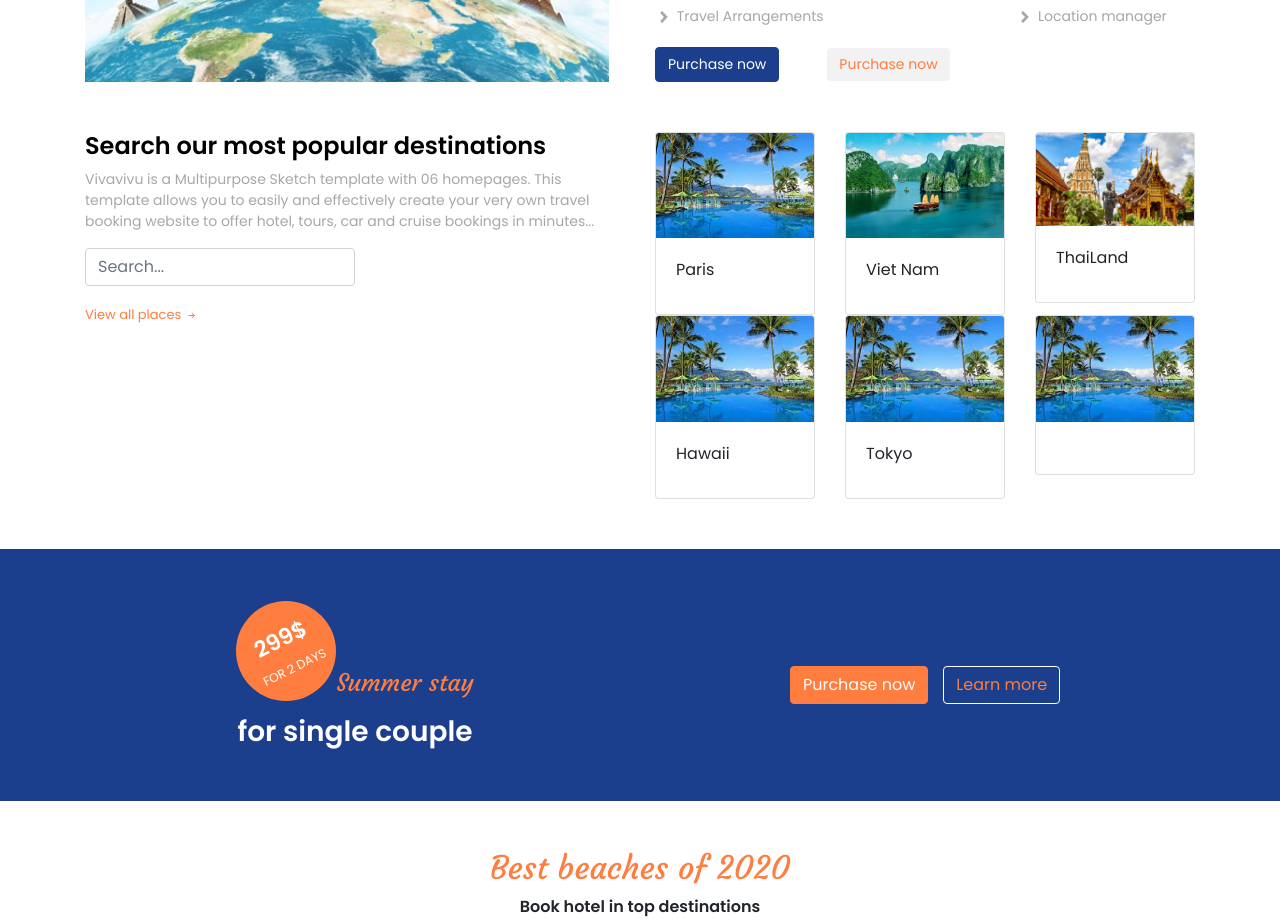
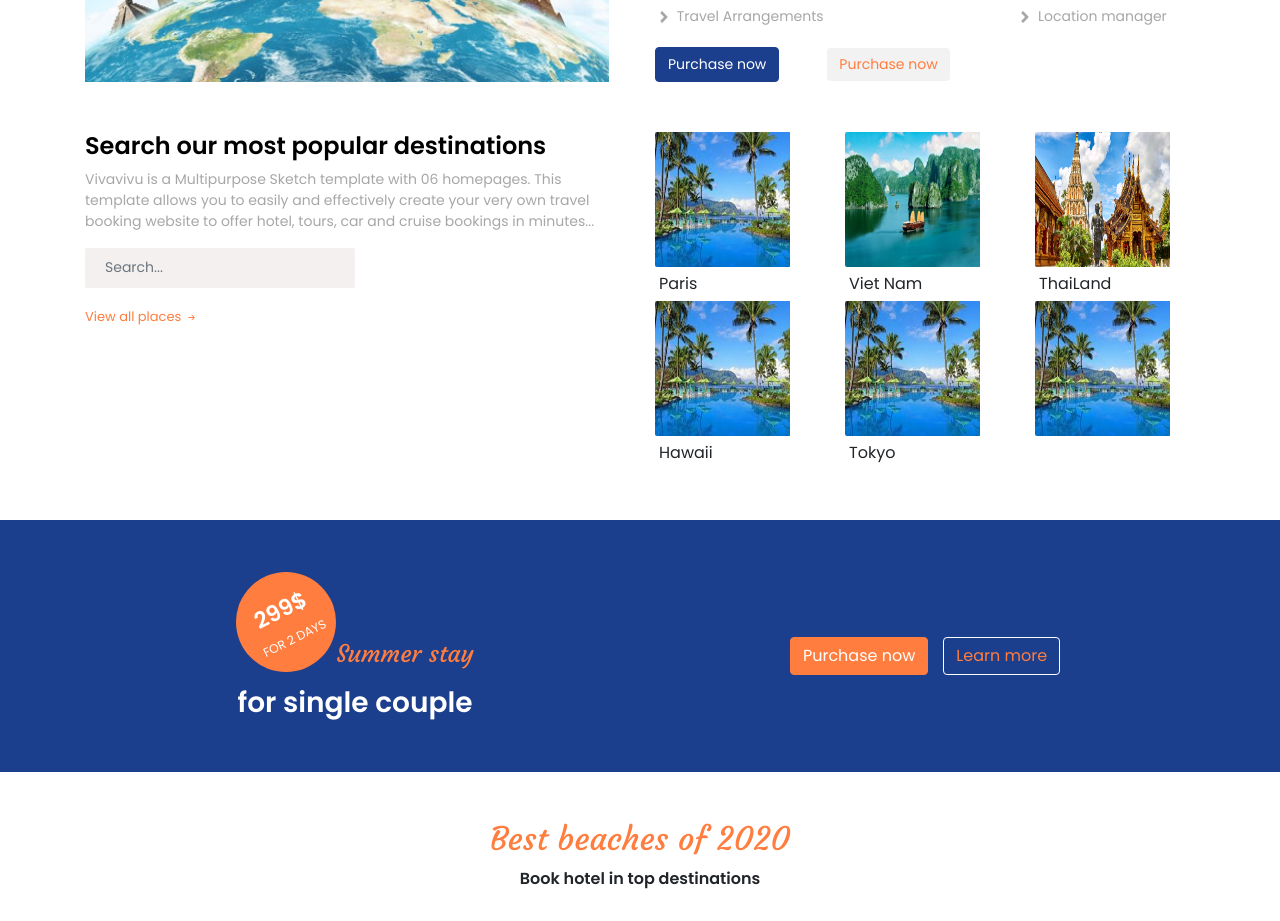
Before and after one commit to nqcuongdev/booking-tour-react, a React (Create React App) app in the folder front-end/: page / in a window 1280 px wide. Shown: the part 1680-2601 px from the top of the page. Built offline with nearby package versions, Linux system fonts and the light colour scheme.

Commit message:
Add search popular section

```diff
--- a/front-end/src/assets/scss/_variables.scss
+++ b/front-end/src/assets/scss/_variables.scss
@@ -8,6 +8,8 @@ $menu-background: #f4f5f9;
 $black: #000000;
 $background: #e5e5e5;
 $gray95: #f2f2f2;
+$gray46: #757575;
+$white-smoke: #f4f0f0;
 
 //Font weight
 $font-weight-light: 300;
--- a/front-end/src/components/SearchPopularDestination/SearchPopularDestination.jsx
+++ b/front-end/src/components/SearchPopularDestination/SearchPopularDestination.jsx
@@ -63,12 +63,12 @@ const SearchPopularDestination = (props) => {
             <Row>
               {data.map((item) => {
                 return (
-                  <Col md={12} lg={4}>
+                  <Col xs={6} md={6} lg={4}>
                     <ThumbnailImage {...item} />
                   </Col>
                 );
               })}
-              <Col md={12} lg={4}>
+              <Col xs={6} md={12} lg={4}>
                 <ThumbnailImage title="" image={hawaii} />
               </Col>
             </Row>
--- a/front-end/src/components/SearchPopularDestination/SearchPopularDestination.scss
+++ b/front-end/src/components/SearchPopularDestination/SearchPopularDestination.scss
@@ -1,6 +1,14 @@
 @import "../../assets/scss/variables";
 
 .search__popular {
+  input {
+    padding: 20px !important;
+    background-color: $white-smoke;
+    font-size: 14px;
+    color: $gray46;
+    border-radius: 2px;
+    border: none;
+  }
   .btn-read-more {
     span.read-more-text {
       color: $orange;
--- a/front-end/src/components/ThumbnailImage/ThumbnailImage.jsx
+++ b/front-end/src/components/ThumbnailImage/ThumbnailImage.jsx
@@ -1,21 +1,19 @@
 import React from "react";
-import { Card, CardBody, CardImg, CardTitle } from "reactstrap";
 import "./ThumbnailImage.scss";
+import { Link } from "react-router-dom";
 
 const ThumbnailImage = (props) => {
   return (
-    <div className="thumbnail__image">
-      <Card>
-        <CardImg
-          top
-          width="100%"
-          src={props.image}
-          alt="Image search section"
-        />
-        <CardBody>
-          <CardTitle>{props.title}</CardTitle>
-        </CardBody>
-      </Card>
+    <div className="thumbnail">
+      {!props.title && (
+        <div className="thumbnail__overlay">
+          <Link to="/">+ 73 Places</Link>
+        </div>
+      )}
+      <div className="thumbnail__image">
+        <img src={props.image} className="img-fluid" alt="Image thumbnail" />
+      </div>
+      <span className="ml-1">{props.title}</span>
     </div>
   );
 };
--- a/front-end/src/components/ThumbnailImage/ThumbnailImage.scss
+++ b/front-end/src/components/ThumbnailImage/ThumbnailImage.scss
@@ -0,0 +1,43 @@
+@import "../../assets/scss/_variables.scss";
+
+.thumbnail {
+  position: relative;
+  margin-bottom: 5px;
+
+  .thumbnail__overlay {
+    position: absolute;
+    left: 0;
+    top: 0;
+    background: $white;
+    z-index: 1;
+    width: 135px;
+    height: 100%;
+    opacity: 0;
+    transition: all 0.4s;
+
+    a {
+      position: absolute;
+      top: 40%;
+      left: 20%;
+      color: $primary !important;
+      transition: all 0.4s;
+    }
+
+    &:hover {
+      opacity: 0.2;
+    }
+  }
+
+  .thumbnail__image {
+    overflow: hidden;
+    margin-bottom: 5px;
+    border-radius: 2px;
+    background-size: cover;
+    background-position: center;
+
+    img {
+      width: 135px;
+      height: 135px;
+    }
+  }
+}
```
Also changed, not shown: 1 other file (tests, documents, lock files or other folders).
